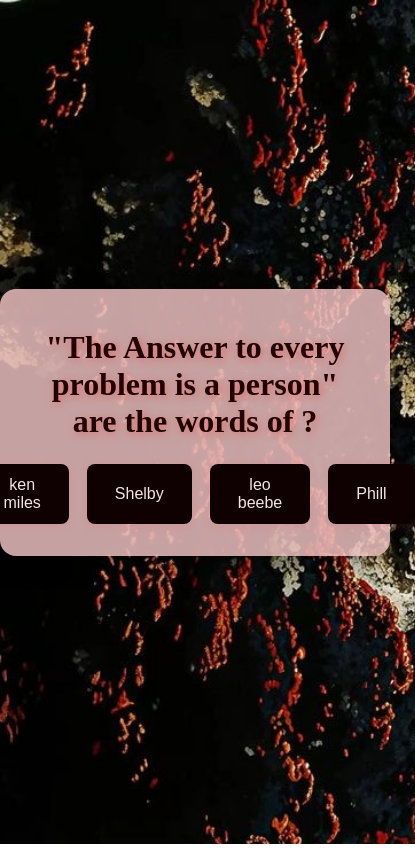
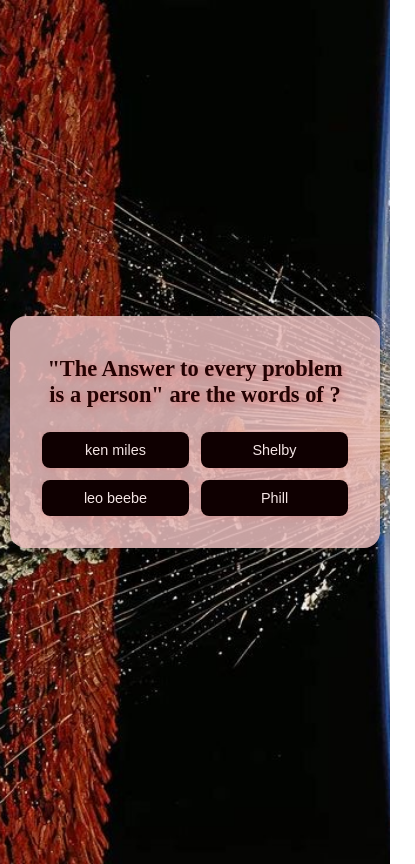
Before and after one commit to khushi-mahida/tresurehunt, a plain HTML site: page neelmcq2.html in a window 390 px wide. Shown: the whole page, 415 px wide, since content can reach past the window. Drawn offline with Linux system fonts and the light colour scheme.

Commit message:
Update neelmcq2.html

```diff
--- a/neelmcq2.html
+++ b/neelmcq2.html
@@ -1,17 +1,21 @@
 <!DOCTYPE html>
-<html>
+<html lang="en">
 <head>
+    <meta charset="UTF-8">
+    <meta name="viewport" content="width=device-width, initial-scale=1.0">
     <title>challange no 1</title>
     <style>
         body {
             background-image: url('art wallpaper.jpg');
             background-size: cover;
+            background-position: center;
             background-repeat: no-repeat;
             height: 100vh;
             margin: 0;
             display: flex;
             justify-content: center;
             align-items: center;
+            padding: 10px;
         }
         .center-box {
             background: rgba(233, 190, 190, 0.85);
@@ -19,22 +23,26 @@
             border-radius: 16px;
             padding: 40px 32px 32px 32px;
             text-align: center;
-            min-width: 320px;
+            width: 100%;
+            max-width: 400px;
         }
         .center-box h2 {
             margin: 0 0 24px 0;
-            font-size: 2rem;
+            font-size: 1.8rem;
             color: #230202;
             text-shadow: 2px 2px 8px #d76f6f;
         }
         .button-row {
             display: flex;
+            flex-wrap: wrap;
             justify-content: center;
-            gap: 18px;
+            gap: 12px;
             margin-top: 24px;
         }
         .center-btn {
-            padding: 12px 28px;
+            flex: 1 1 calc(50% - 12px);
+            min-width: 140px;
+            padding: 12px;
             font-size: 1rem;
             border: none;
             border-radius: 8px;
@@ -58,6 +66,7 @@
             border-radius: 12px;
             box-shadow: 0 4px 24px rgba(0,0,0,0.25);
             min-width: 240px;
+            max-width: 90%;
             text-align: center;
             z-index: 1000;
             font-size: 1.2rem;
@@ -75,11 +84,21 @@
         .msg-box button:hover {
             background: #1565c0;
         }
+        /* Mobile text scaling */
+        @media (max-width: 480px) {
+            .center-box h2 {
+                font-size: 1.4rem;
+            }
+            .center-btn {
+                font-size: 0.9rem;
+                padding: 10px;
+            }
+        }
     </style>
 </head>
 <body>
-        <div class="center-box">
-        <h2> "The Answer to every problem is a person" are the words of ? </h2>
+    <div class="center-box">
+        <h2>"The Answer to every problem is a person" are the words of ?</h2>
         <div class="button-row">
             <button class="center-btn" onclick="showMsg('Sirf dil se khela, dimaag ko bench pe bithaya!')">ken miles</button>
             <button class="center-btn" onclick="showMsg('Well done, Agent! Final page awaits!')">Shelby</button>
@@ -110,14 +129,9 @@
                 document.getElementById("nextBtn").style.display = "none";
             }
         }
-
         function hideMsg() {
             document.getElementById('msgBox').style.display = 'none';
         }
     </script>
 </body>
-<script>
-
-</script>
-
 </html>
```
